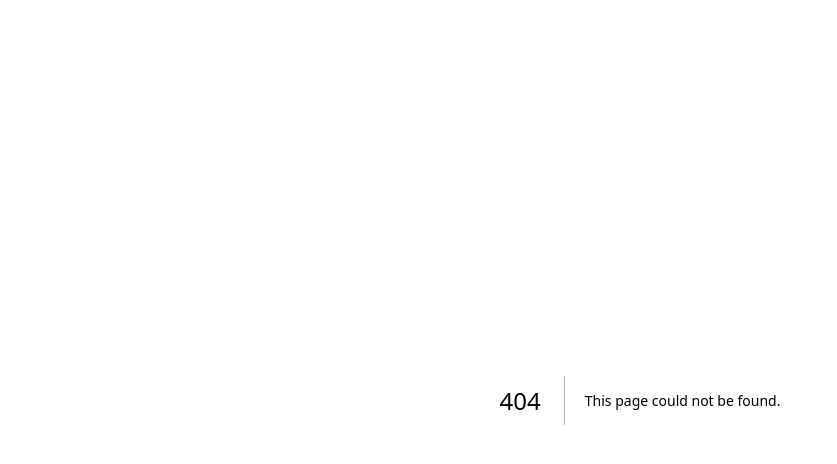
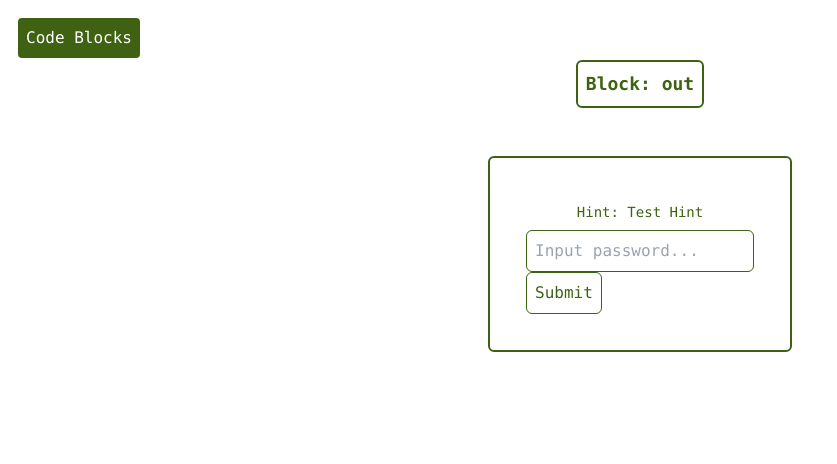
Before and after one commit to dylanvu/ICSSC-Brain-Games-2024-Code-Blocks, a Next.js app: page /out in a window 1280 px wide. Before the commit this address had no page. Shown: the top 464 px of the page, without its empty margins (0-837 px from the left). Built offline with nearby package versions, Linux system fonts and the light colour scheme.

Commit message:
create pages for the necessary code blocks

```diff
--- /dev/null
+++ b/src/app/out/page.tsx
@@ -0,0 +1,8 @@
+import PasswordInputPage from "@/components/passwordInput";
+import react from "react";
+
+export default function Out() {
+    return (
+        <PasswordInputPage codeBlock="out" key="out" hint="Test Hint" />
+    )
+}
--- /dev/null
+++ b/src/app/paren/page.tsx
@@ -0,0 +1,8 @@
+import PasswordInputPage from "@/components/passwordInput";
+import react from "react";
+
+export default function Paren() {
+    return (
+        <PasswordInputPage codeBlock=")" key="paren" hint="Test Hint" />
+    )
+}
--- /dev/null
+++ b/src/app/quote/page.tsx
@@ -0,0 +1,8 @@
+import PasswordInputPage from "@/components/passwordInput";
+import react from "react";
+
+export default function Quote() {
+    return (
+        <PasswordInputPage codeBlock={`"`} key="quote" hint="Test Hint" />
+    )
+}
--- /dev/null
+++ b/src/app/reversed/page.tsx
@@ -0,0 +1,8 @@
+import PasswordInputPage from "@/components/passwordInput";
+import react from "react";
+
+export default function Reversed() {
+    return (
+        <PasswordInputPage codeBlock="reversed" key="reversed" hint="Test Hint" />
+    )
+}
```
